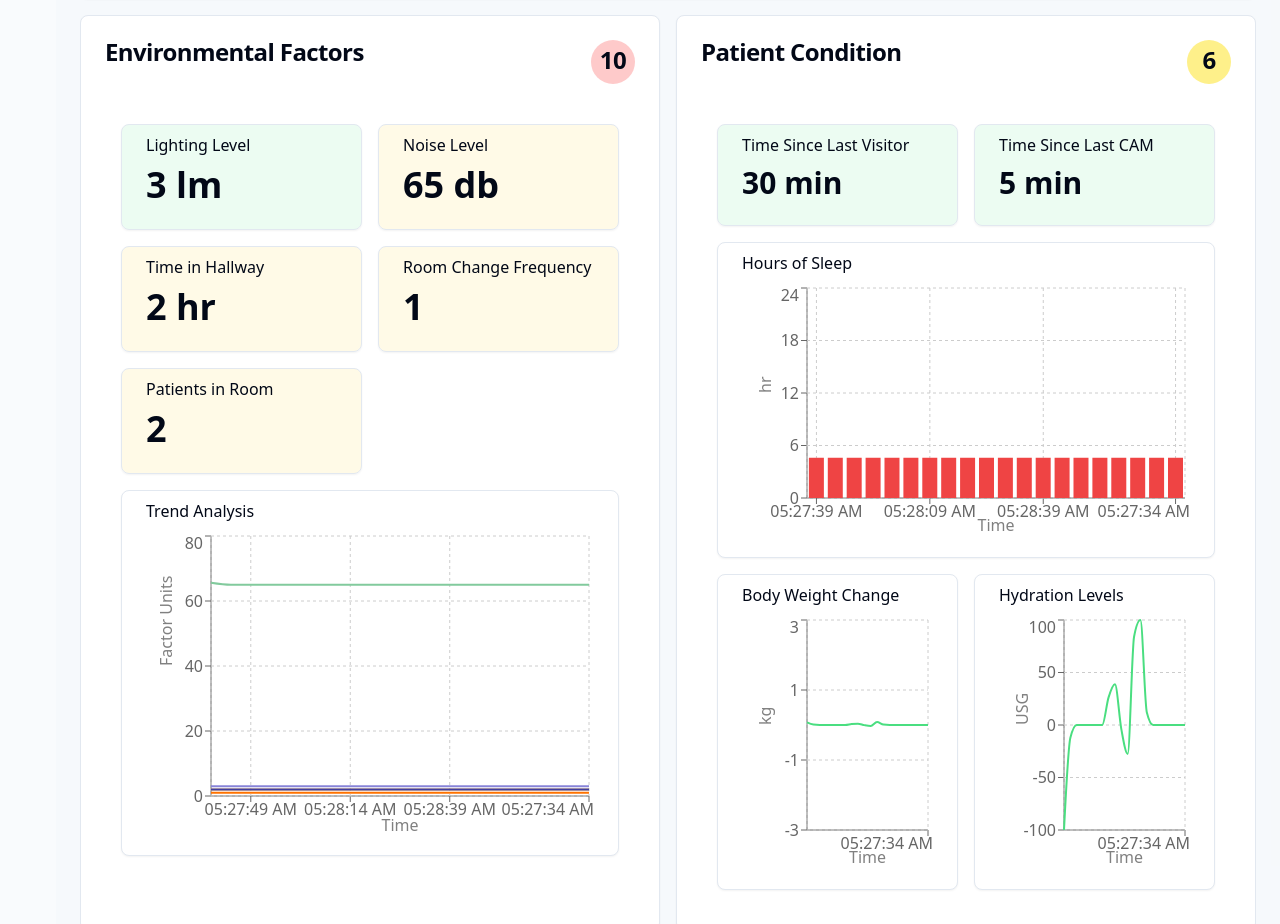
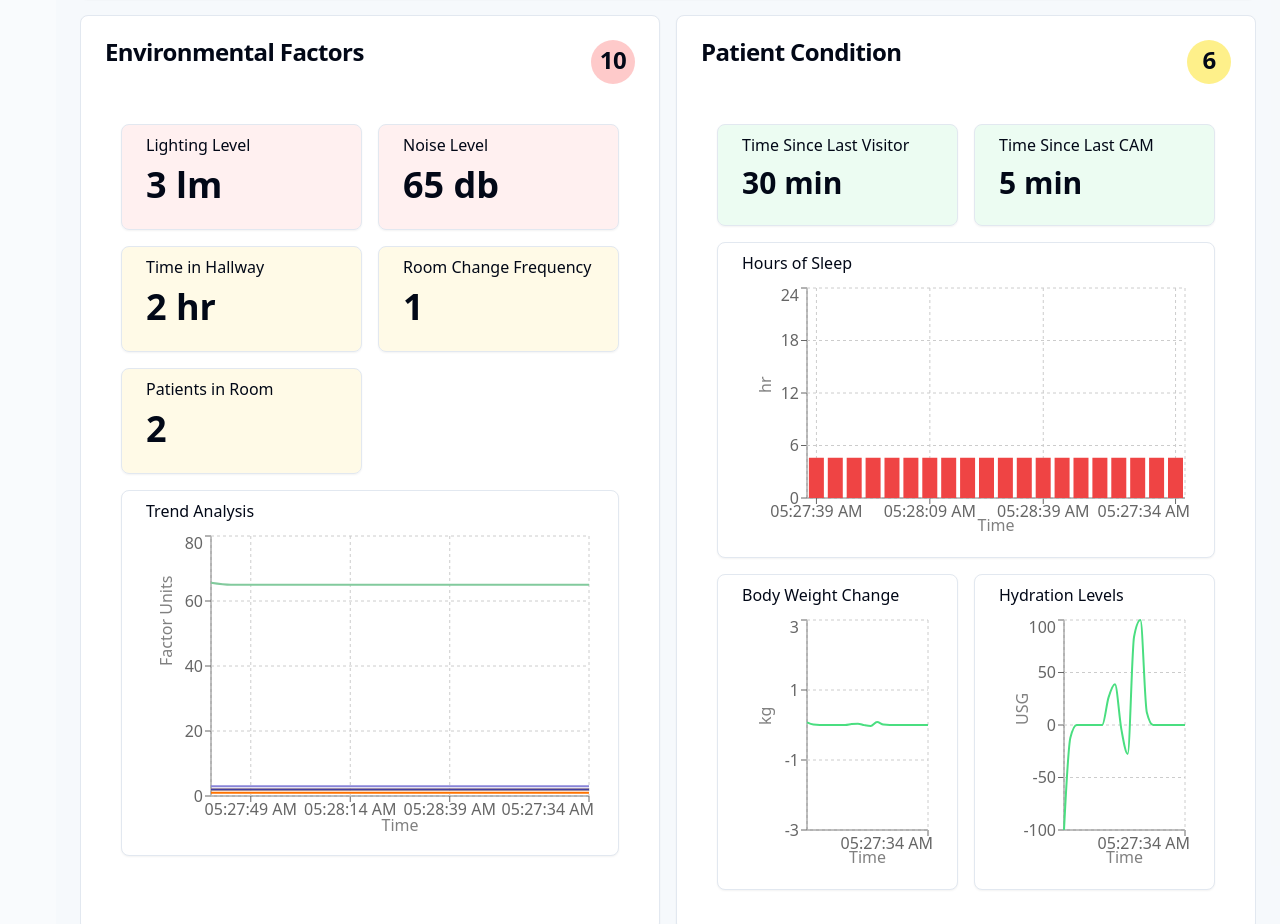
Before and after one commit to Tony911029/delirium_control, a Next.js app in the folder FE/: page /patient/1 in a window 1280 px wide. Shown: the part 1929-2853 px from the top of the page. Built offline with nearby package versions, Linux system fonts and the light colour scheme.

Commit message:
fix bg color for env

```diff
--- a/FE/components/ui/env_factors.tsx
+++ b/FE/components/ui/env_factors.tsx
@@ -75,13 +75,13 @@ export default function EnvironmentalFactors({ patient }: { patient: Patient; })
       <CardContent>
         <div className="grid grid-cols-2 gap-4 p-4">
           {/* Display current values */}
-          <Card className={getBgClass(currentData.lighting, 10, 20)}>
+          <Card className={oppgetBgClass(currentData.lighting, 100, 200)}>
             <CardContent>
               <h2 className="text-md my-2">Lighting Level</h2>
               <p className="text-4xl font-semibold">{currentData.lighting} lm</p>
             </CardContent>
           </Card>
-          <Card className={getBgClass(currentData.noise, 30, 70)}>
+          <Card className={getBgClass(currentData.noise, 30, 60)}>
             <CardContent>
               <h2 className="text-md my-2">Noise Level</h2>
               <p className="text-4xl font-semibold">{currentData.noise} db</p>
```
